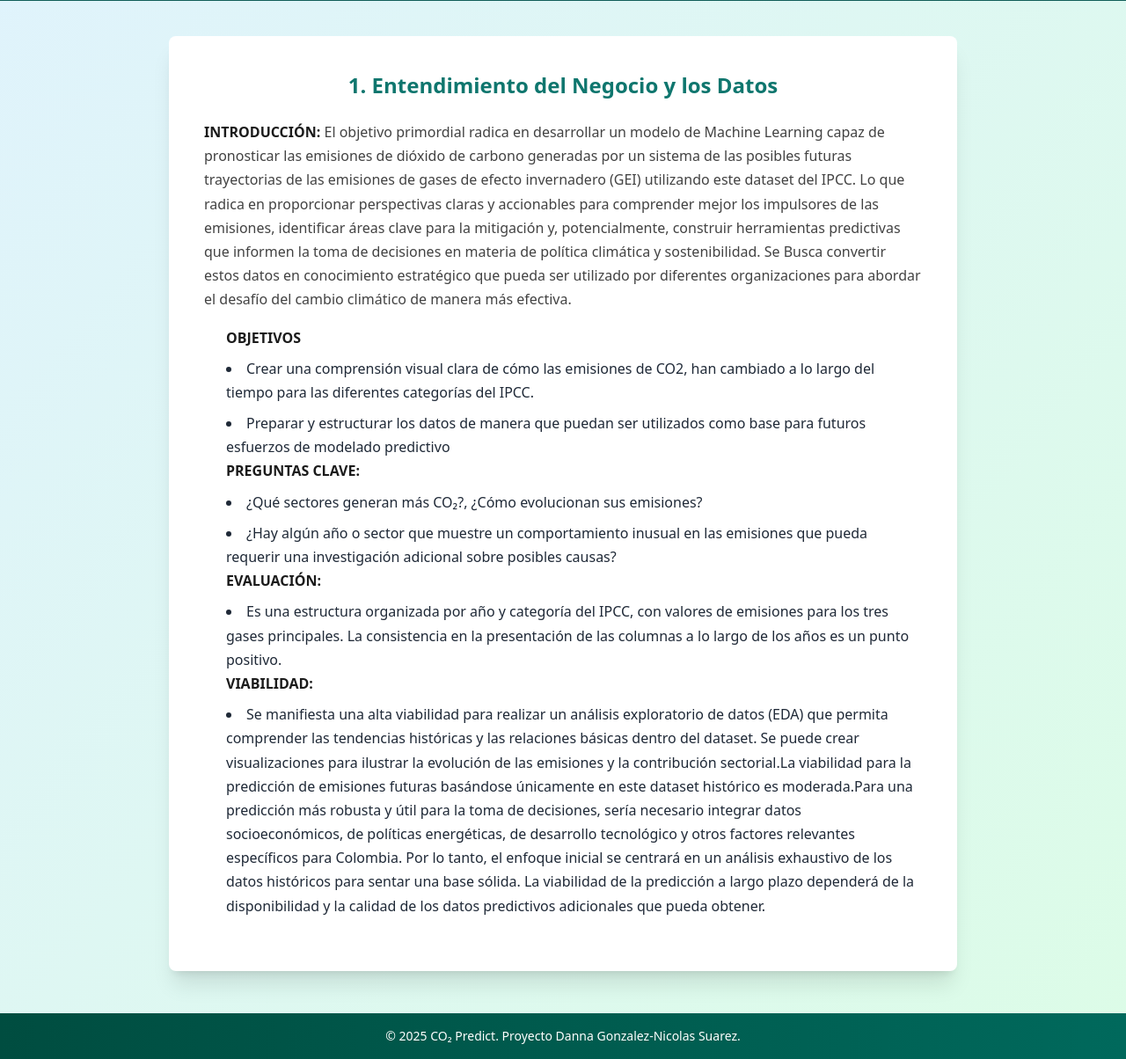
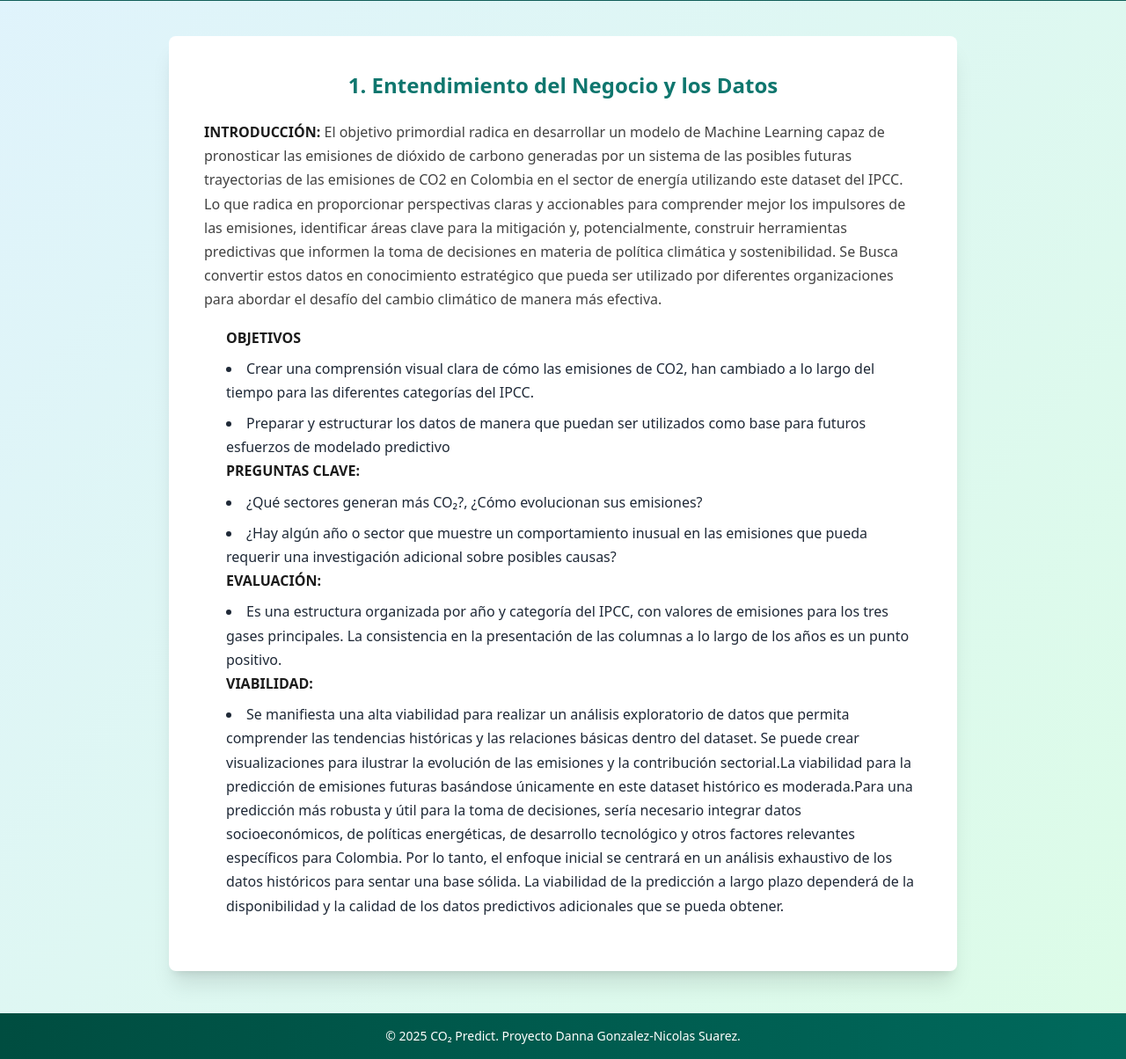
Before and after one commit to nsuarezr1/ProyectoMachine, a Flask app: page / in a window 1280 px wide. Shown: the part 347-1551 px from the top of the page at 88% size. Run offline with Flask 3, Linux system fonts and the light colour scheme; parts of the project's set-up code (start-up, migrations or seed data) failed here and were passed over; some libraries are stand-ins or nearby versions.

Commit message:
Correciones

```diff
--- a/templates/inicio.html
+++ b/templates/inicio.html
@@ -26,7 +26,7 @@
     <!-- CONTENIDO -->
     <main class="max-w-4xl mx-auto bg-white shadow-xl rounded-lg p-10 mt-10">
         <h1 class="text-2xl font-bold text-teal-700 mb-6">1. Entendimiento del Negocio y los Datos</h1>
-        <p class="mb-4"><strong>INTRODUCCIÓN: </strong> El objetivo primordial radica en desarrollar un modelo de Machine Learning capaz de pronosticar las emisiones de dióxido de carbono generadas por un sistema de las posibles futuras trayectorias de las emisiones de gases de efecto invernadero (GEI) utilizando este dataset del IPCC. Lo que radica en proporcionar perspectivas claras y accionables para comprender mejor los impulsores de las emisiones, identificar áreas clave para la mitigación y, potencialmente, construir herramientas predictivas que informen la toma de decisiones en materia de política climática y sostenibilidad. Se Busca convertir estos datos en conocimiento estratégico que pueda ser utilizado por diferentes organizaciones para abordar el desafío del cambio climático de manera más efectiva.</p>
+        <p class="mb-4"><strong>INTRODUCCIÓN: </strong> El objetivo primordial radica en desarrollar un modelo de Machine Learning capaz de pronosticar las emisiones de dióxido de carbono generadas por un sistema de las posibles futuras trayectorias de las emisiones de CO2 en Colombia en el sector de energía utilizando este dataset del IPCC. Lo que radica en proporcionar perspectivas claras y accionables para comprender mejor los impulsores de las emisiones, identificar áreas clave para la mitigación y, potencialmente, construir herramientas predictivas que informen la toma de decisiones en materia de política climática y sostenibilidad. Se Busca convertir estos datos en conocimiento estratégico que pueda ser utilizado por diferentes organizaciones para abordar el desafío del cambio climático de manera más efectiva.</p>
         <ul class="list-disc list-inside space-y-2">
             <strong>OBJETIVOS</strong>
             <li> Crear una comprensión visual clara de cómo las emisiones de CO2, han cambiado a lo largo del tiempo para las diferentes categorías del IPCC.</li>
@@ -38,7 +38,7 @@
             <li>Es una estructura organizada por año y categoría del IPCC, con valores de emisiones para los tres gases principales. La consistencia en la presentación de las columnas a lo largo de los años es un punto positivo.</li>
 
             <strong>VIABILIDAD:</strong>
-            <li> Se manifiesta una alta viabilidad para realizar un análisis exploratorio de datos (EDA) que permita comprender las tendencias históricas y las relaciones básicas dentro del dataset. Se puede crear visualizaciones para ilustrar la evolución de las emisiones y la contribución sectorial.La viabilidad para la predicción de emisiones futuras basándose únicamente en este dataset histórico es moderada.Para una predicción más robusta y útil para la toma de decisiones, sería necesario integrar datos socioeconómicos, de políticas energéticas, de desarrollo tecnológico y otros factores relevantes específicos para Colombia. Por lo tanto, el enfoque inicial se centrará en un análisis exhaustivo de los datos históricos para sentar una base sólida. La viabilidad de la predicción a largo plazo dependerá de la disponibilidad y la calidad de los datos predictivos adicionales que pueda obtener.</li>
+            <li> Se manifiesta una alta viabilidad para realizar un análisis exploratorio de datos que permita comprender las tendencias históricas y las relaciones básicas dentro del dataset. Se puede crear visualizaciones para ilustrar la evolución de las emisiones y la contribución sectorial.La viabilidad para la predicción de emisiones futuras basándose únicamente en este dataset histórico es moderada.Para una predicción más robusta y útil para la toma de decisiones, sería necesario integrar datos socioeconómicos, de políticas energéticas, de desarrollo tecnológico y otros factores relevantes específicos para Colombia. Por lo tanto, el enfoque inicial se centrará en un análisis exhaustivo de los datos históricos para sentar una base sólida. La viabilidad de la predicción a largo plazo dependerá de la disponibilidad y la calidad de los datos predictivos adicionales que se pueda obtener.</li>
         </ul>
     </main>
 
```
